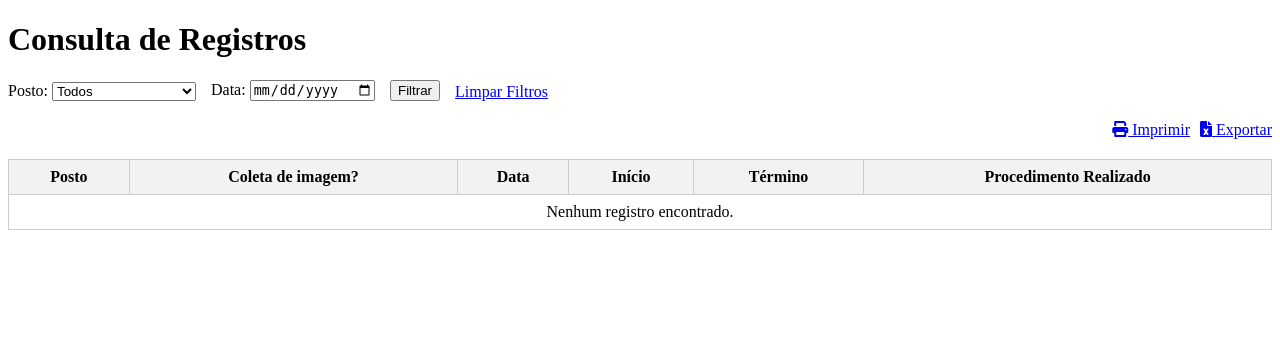
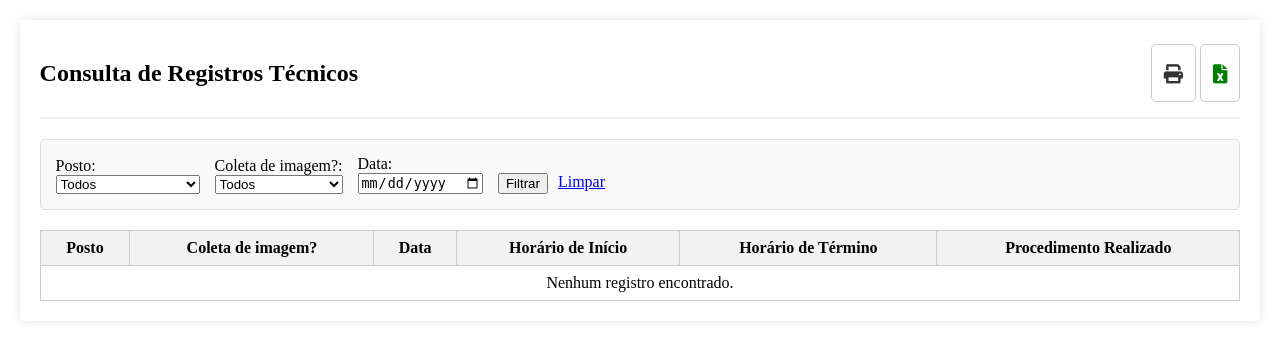
Before and after one commit to Dual650/info-IT, a Flask app: page /consultar in a window 1280 px wide. Shown: the top 340 px of the page. Run offline with Flask 3, Linux system fonts and the light colour scheme; data that the repository does not hold is empty.

Commit message:
Update consultar.html

```diff
--- a/templates/consultar.html
+++ b/templates/consultar.html
@@ -2,38 +2,89 @@
 <html lang="pt-BR">
 <head>
     <meta charset="UTF-8">
-    <title>Consultar Registros Técnicos</title>
+    <meta name="viewport" content="width=device-width, initial-scale=1.0">
+    <title>Consulta de Registros Técnicos</title>
     <link rel="stylesheet" href="https://cdnjs.cloudflare.com/ajax/libs/font-awesome/6.0.0-beta3/css/all.min.css">
     <link rel="stylesheet" href="{{ url_for('static', filename='style.css') }}">
+    <script src="https://code.jquery.com/jquery-3.6.0.min.js"></script>
     <style>
-        /* Adiciona a centralização para o conteúdo do formulário de filtro */
+        /* Estilos específicos desta página para o layout */
+        .container {
+            max-width: 95%; /* Aumenta a largura para tabelas grandes */
+            margin: 20px auto;
+            padding: 20px;
+            background-color: #fff;
+            box-shadow: 0 0 10px rgba(0,0,0,0.1); /* Sombra para um visual mais formal */
+        }
+        .header-section {
+            display: flex;
+            justify-content: space-between;
+            align-items: center;
+            margin-bottom: 20px;
+            border-bottom: 2px solid #eee;
+            padding-bottom: 10px;
+        }
         .filtro-container {
             display: flex;
+            flex-wrap: wrap; /* Permite quebras em telas menores */
             gap: 15px;
             align-items: flex-end;
             margin-bottom: 20px;
+            padding: 15px;
+            border: 1px solid #ddd;
+            border-radius: 5px;
+            background-color: #f9f9f9;
         }
-        .icones-consulta {
-            /* Alinha os ícones à direita para ficarem mais próximos da tabela */
+        .filtro-item {
             display: flex;
-            gap: 10px;
-            float: right;
-            margin-bottom: 15px; /* Espaço entre os ícones e a tabela */
+            flex-direction: column;
+        }
+        .btn-acao {
+            background: none;
+            border: 1px solid #ccc;
+            padding: 8px 12px;
+            cursor: pointer;
+            border-radius: 5px;
+            transition: background-color 0.3s;
+            color: #333;
+            text-decoration: none;
+            display: inline-flex;
+            align-items: center;
+            justify-content: center;
+            height: 40px; /* Altura fixa para alinhar com os botões de filtro */
+        }
+        .btn-acao:hover {
+            background-color: #e9e9e9;
+        }
+        .btn-acao i {
+            font-size: 1.2em;
         }
         /* Estilos de impressão */
         @media print {
-            .filtro-container, .navbar, .icones-consulta {
-                display: none; /* Esconde filtros e botões na impressão */
+            .filtro-container, .header-section, .btn-primary, .btn-secondary, .icones-consulta {
+                display: none;
             }
         }
     </style>
 </head>
 <body>
     <div class="container">
-        <h1>Consulta de Registros</h1>
+
+        <div class="header-section">
+            <h2>Consulta de Registros Técnicos</h2>
+            <div class="icones-consulta">
+                <a href="#" onclick="window.print()" title="Imprimir Consulta" class="btn-acao">
+                    <i class="fas fa-print"></i>
+                </a>
+                <a id="btnExportar" href="#" title="Exportar para Excel" class="btn-acao">
+                    <i class="fas fa-file-excel" style="color: green;"></i>
+                </a>
+            </div>
+        </div>
 
         <form method="GET" action="{{ url_for('consultar_registro') }}" class="filtro-container">
-            <div>
+
+            <div class="filtro-item">
                 <label for="posto">Posto:</label>
                 <select name="posto" id="posto" class="form-control">
                     <option value="Todos">Todos</option>
@@ -42,51 +93,58 @@
                     {% endfor %}
                 </select>
             </div>
-            <div>
+
+            <div class="filtro-item">
+                <label for="coleta">Coleta de imagem?:</label>
+                <select name="coleta" id="coleta" class="form-control">
+                    <option value="Todos" {% if filtro_coleta == 'Todos' %}selected{% endif %}>Todos</option>
+                    <option value="SIM" {% if filtro_coleta == 'SIM' %}selected{% endif %}>SIM</option>
+                    <option value="NÃO" {% if filtro_coleta == 'NÃO' %}selected{% endif %}>NÃO</option>
+                </select>
+            </div>
+
+            <div class="filtro-item">
                 <label for="data">Data:</label>
                 <input type="date" name="data" id="data" class="form-control" value="{{ filtro_data or '' }}">
             </div>
-            <button type="submit" class="btn btn-primary">Filtrar</button>
-            <a href="{{ url_for('consultar_registro') }}" class="btn btn-secondary">Limpar Filtros</a>
+
+            <div class="filtro-item" style="flex-direction: row; gap: 10px;">
+                <button type="submit" class="btn-primary">Filtrar</button>
+                <a href="{{ url_for('consultar_registro') }}" class="btn-secondary">Limpar</a>
+            </div>
         </form>
 
-        <div class="icones-consulta">
-            <a href="#" onclick="window.print()" title="Imprimir Consulta" class="btn btn-sm btn-light">
-                <i class="fas fa-print"></i> Imprimir
-            </a>
-            <a id="btnExportar" href="#" title="Exportar para Excel" class="btn btn-sm btn-success">
-                <i class="fas fa-file-excel"></i> Exportar
-            </a>
-        </div>
-        <div style="clear: both;"></div> <table id="tabelaRegistros">
+        <div class="table-responsive">
+            <table id="tabelaRegistros">
                 <thead>
                     <tr>
                         <th>Posto</th>
                         <th>Coleta de imagem?</th>
                         <th>Data</th>
-                    <th>Início</th>
-                    <th>Término</th>
+                        <th>Horário de Início</th>
+                        <th>Horário de Término</th>
                         <th>Procedimento Realizado</th>
                     </tr>
                 </thead>
                 <tbody>
                     </tbody>
             </table>
+        </div>
 
     </div>
 
-    <script src="https://code.jquery.com/jquery-3.6.0.min.js"></script>
     <script>
         $(document).ready(function() {
             // Função para carregar os dados via AJAX
             function carregarRegistros() {
                 const posto = $('#posto').val();
                 const data = $('#data').val();
+                const coleta = $('#coleta').val();
 
-                $.getJSON("{{ url_for('registros_json') }}", { posto: posto, data: data })
+                $.getJSON("{{ url_for('registros_json') }}", { posto: posto, data: data, coleta: coleta })
                 .done(function(registros) {
                     const tbody = $('#tabelaRegistros tbody');
-                    tbody.empty(); // Limpa registros existentes
+                    tbody.empty();
 
                     if (registros.length === 0) {
                         tbody.append('<tr><td colspan="6">Nenhum registro encontrado.</td></tr>');
@@ -94,10 +152,18 @@
                     }
 
                     registros.forEach(function(r) {
+                        // Aplica cor de fundo baseada no status de coleta para o SIM/NÃO
+                        let coleta_class = '';
+                        if (r.computador_coleta.toUpperCase() === 'SIM') {
+                            coleta_class = 'coleta-sim';
+                        } else if (r.computador_coleta.toUpperCase() === 'NÃO') {
+                            coleta_class = 'coleta-nao';
+                        }
+
                         const row = `
                             <tr>
                                 <td>${r.posto}</td>
-                                <td>${r.computador_coleta.toUpperCase()}</td>
+                                <td class="${coleta_class}">${r.computador_coleta.toUpperCase()}</td>
                                 <td>${r.data}</td>
                                 <td>${r.hora_inicio}</td>
                                 <td>${r.hora_termino}</td>
@@ -117,15 +183,18 @@
                 e.preventDefault();
                 const posto = $('#posto').val();
                 const data = $('#data').val();
+                const coleta = $('#coleta').val();
                 let url = "{{ url_for('exportar_registros') }}";
 
-                // Anexa os filtros atuais à URL de exportação
                 const params = new URLSearchParams();
                 if (posto && posto !== 'Todos') {
                     params.append('posto', posto);
                 }
                 if (data) {
                     params.append('data', data);
+                }
+                if (coleta && coleta !== 'Todos') {
+                    params.append('coleta', coleta);
                 }
 
                 if (params.toString()) {
```
Lines whose indentation alone changed are shown as unchanged.
